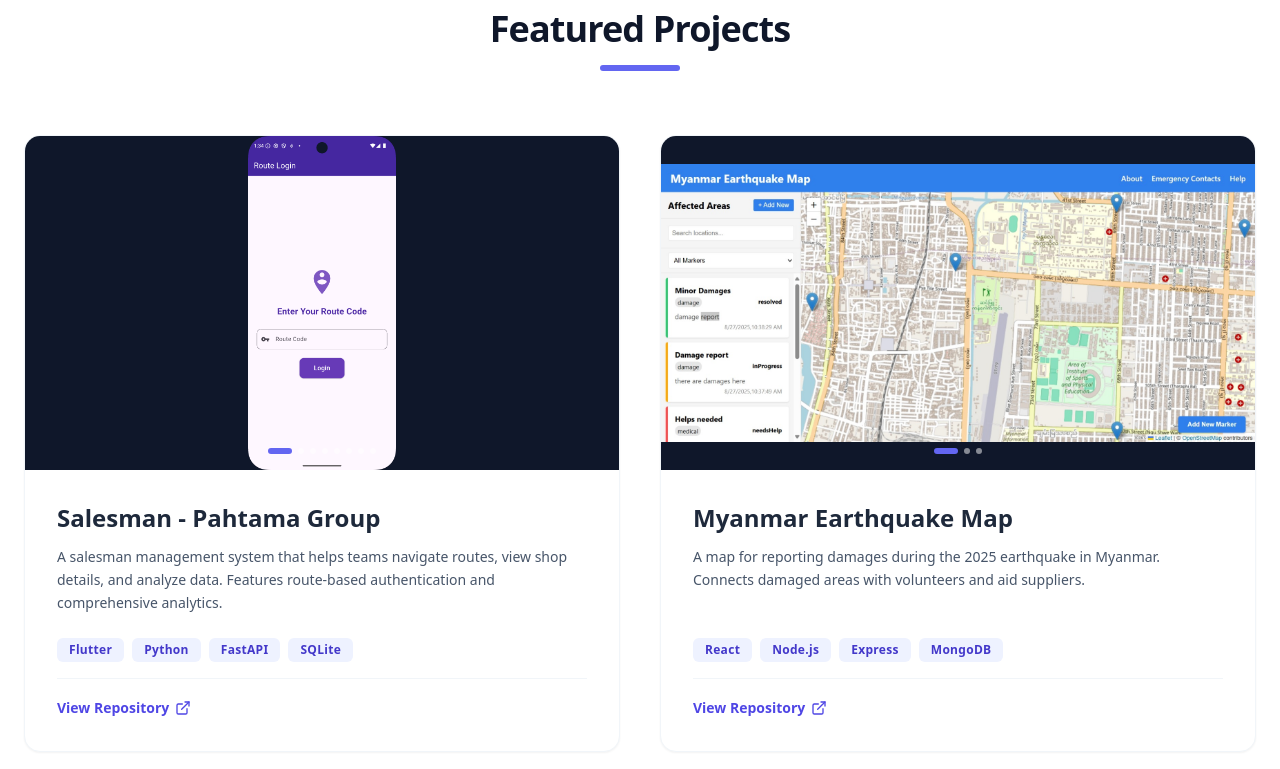
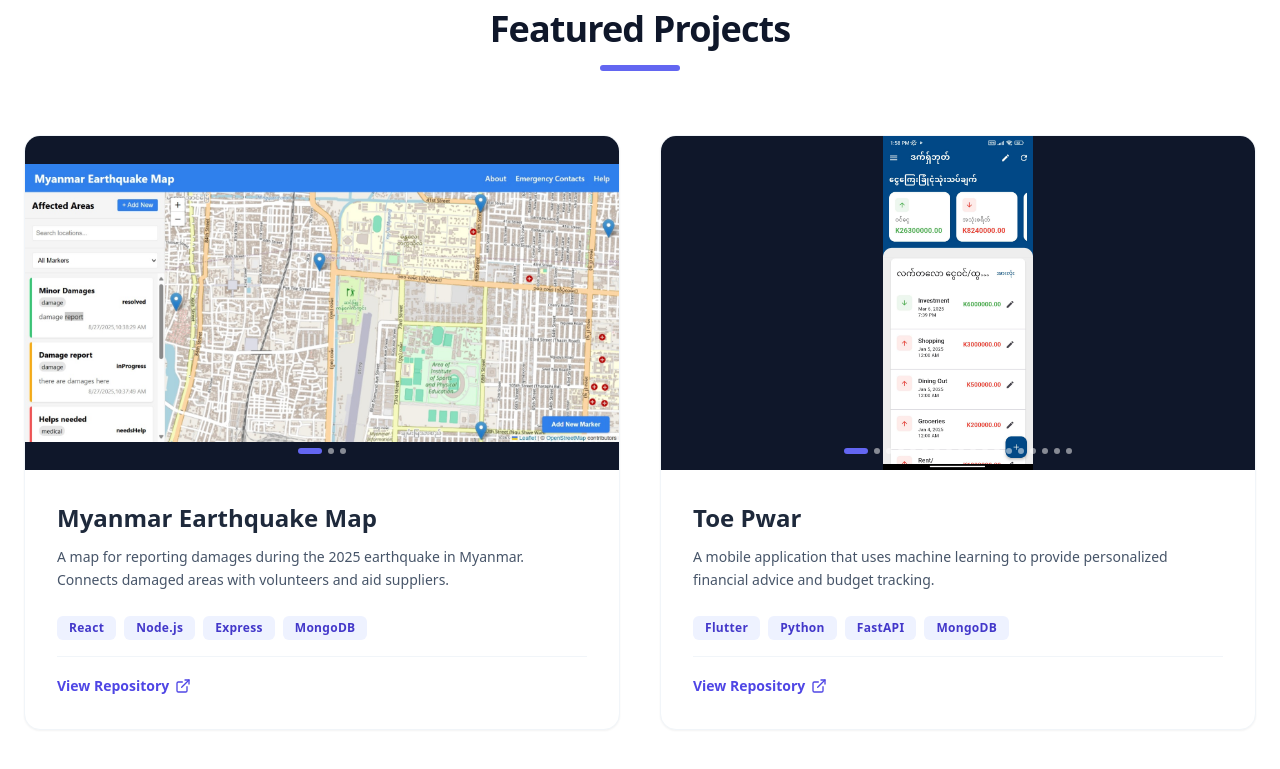
Before and after one commit to LinNyiAung/Portfolio, a React (Create React App) app: page / in a window 1280 px wide. Shown: the part 2280-3049 px from the top of the page. Built offline with nearby package versions, Linux system fonts and the light colour scheme; grey boxes are pictures that could not be loaded.

Commit message:
Salesman - Pahtama Group project remove

```diff
--- a/src/App.js
+++ b/src/App.js
@@ -451,13 +451,6 @@ export default function PortfolioWebsite() {
           >
             {/* Same content, just fed into the upgraded ProjectCard */}
             <ProjectCard
-              title="Salesman - Pahtama Group"
-              description="A salesman management system that helps teams navigate routes, view shop details, and analyze data. Features route-based authentication and comprehensive analytics."
-              technologies={['Flutter', 'Python', 'FastAPI', 'SQLite']}
-              images={[phms1, phms2, phms3, phms4, phms5, phms6, phms7, phms8]}
-              link="#"
-            />
-            <ProjectCard
               title="Myanmar Earthquake Map"
               description="A map for reporting damages during the 2025 earthquake in Myanmar. Connects damaged areas with volunteers and aid suppliers."
               technologies={['React', 'Node.js', 'Express', 'MongoDB']}
```
